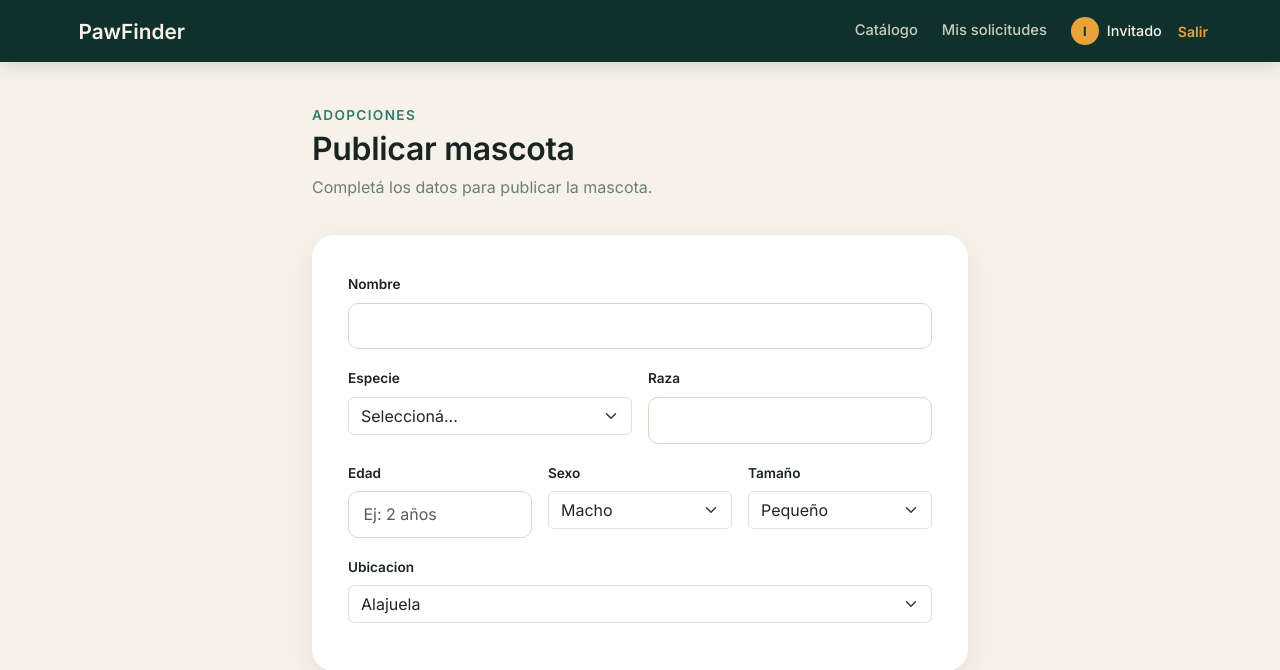
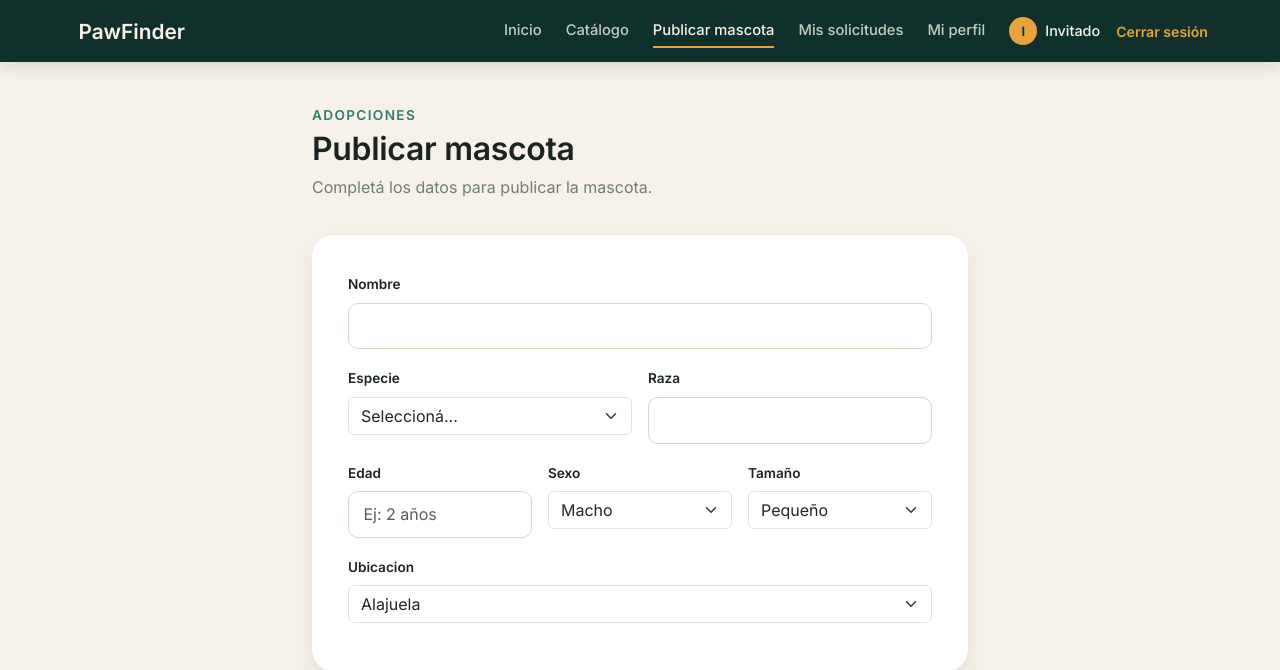
Before and after one commit to josue-alfaro10/Proyecto-Ambiente-Web-Cliente-Servidor, a PHP site: page /app/views/mascotas/agregar.php in a window 1280 px wide. Shown: the top 670 px of the page. Run offline with PHP 8.4, Linux system fonts and the light colour scheme.

Commit message:
fix clase menu

```diff
--- a/mi_proyecto/app/views/layout/menu.php
+++ b/mi_proyecto/app/views/layout/menu.php
@@ -9,16 +9,20 @@ $paginaActual = basename($_SERVER['PHP_SELF']);
 <nav class="pf-navbar">
     <div class="pf-navbar-inner">
         <a href="/mi_proyecto/app/views/usuarios/dashboard.php" class="pf-brand">
-            <span class="pf-brand-icon"></span> PawFinder
+            <span class="pf-brand-icon"></span>
+            PawFinder
         </a>
 
-        <button class="pf-navbar-toggle" type="button" aria-label="Abrir menú" onclick="document.querySelector('.pf-navbar-links').classList.toggle('open')">
+        <button class="pf-navbar-toggle" type="button" aria-label="Abrir menú" onclick="toggleMenu()">
             <span></span><span></span><span></span>
         </button>
 
-        <div class="pf-navbar-links">
+        <div class="pf-navbar-links" id="menu">
+            <a href="/mi_proyecto/app/views/usuarios/dashboard.php" class="<?= $paginaActual === 'dashboard.php' ? 'active' : '' ?>">Inicio</a>
             <a href="/mi_proyecto/app/views/mascotas/catalogo.php" class="<?= $paginaActual === 'catalogo.php' ? 'active' : '' ?>">Catálogo</a>
+            <a href="/mi_proyecto/app/views/mascotas/agregar.php" class="<?= $paginaActual === 'agregar.php' ? 'active' : '' ?>">Publicar mascota</a>
             <a href="/mi_proyecto/app/views/solicitudes/mis_solicitudes.php" class="<?= $paginaActual === 'mis_solicitudes.php' ? 'active' : '' ?>">Mis solicitudes</a>
+            <a href="/mi_proyecto/app/views/usuarios/perfil.php" class="<?= $paginaActual === 'perfil.php' ? 'active' : '' ?>">Mi perfil</a>
 
             <?php if ($rolActual === 'admin'): ?>
                 <a href="/mi_proyecto/app/views/mascotas/administrar.php" class="<?= ($paginaActual === 'administrar.php' && str_contains($_SERVER['REQUEST_URI'], 'mascotas')) ? 'active' : '' ?>">Administrar mascotas</a>
@@ -31,8 +35,19 @@ $paginaActual = basename($_SERVER['PHP_SELF']);
                     <?= htmlspecialchars($nombreActual) ?>
                 </a>
 
-                <a href="/mi_proyecto/app/views/auth/login.php" class="pf-logout">Salir</a>
+                <a href="/mi_proyecto/app/views/auth/login.php" class="pf-logout">Cerrar sesión</a>
             </div>
         </div>
     </div>
 </nav>
+
+<script>
+    function toggleMenu() {
+        var menu = document.getElementById("menu");
+        if (menu.classList.contains("open")) {
+            menu.classList.remove("open");
+        } else {
+            menu.classList.add("open");
+        }
+    }
+</script>
```
